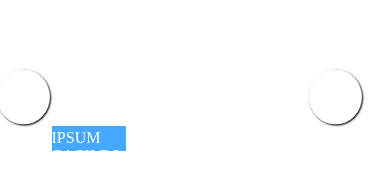
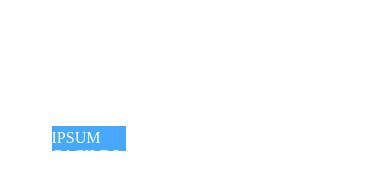
Before and after one commit to jezielfsilva/desafio-folha, a plain HTML site: page index.html in a window 390 px wide. Shown: the part 426-601 px from the top of the page. Drawn offline with nearby package versions, Linux system fonts and the light colour scheme.

Commit message:
melhorias feitas no slide

```diff
--- a/assets/style.css
+++ b/assets/style.css
@@ -552,6 +552,18 @@
         display: none;
     }
 
+    .tns-controls {
+        left: unset;
+        width: 100%;
+    }
+
+    .tns-controls > button:first-child,
+    .tns-controls > button:last-child {
+        box-shadow: unset;
+        background: transparent;
+        background-color: transparent;
+    }
+
     .container-top {
         height: 128vh;
     }
```
